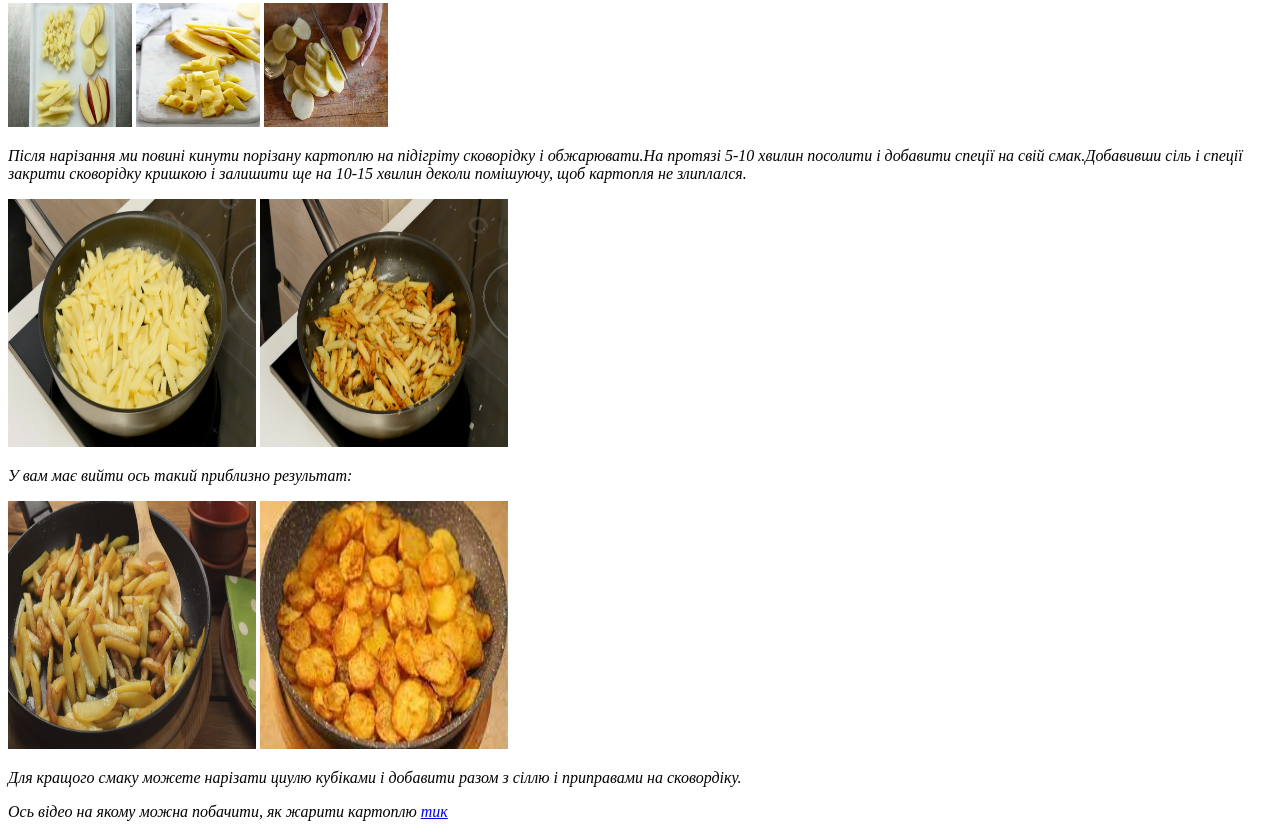
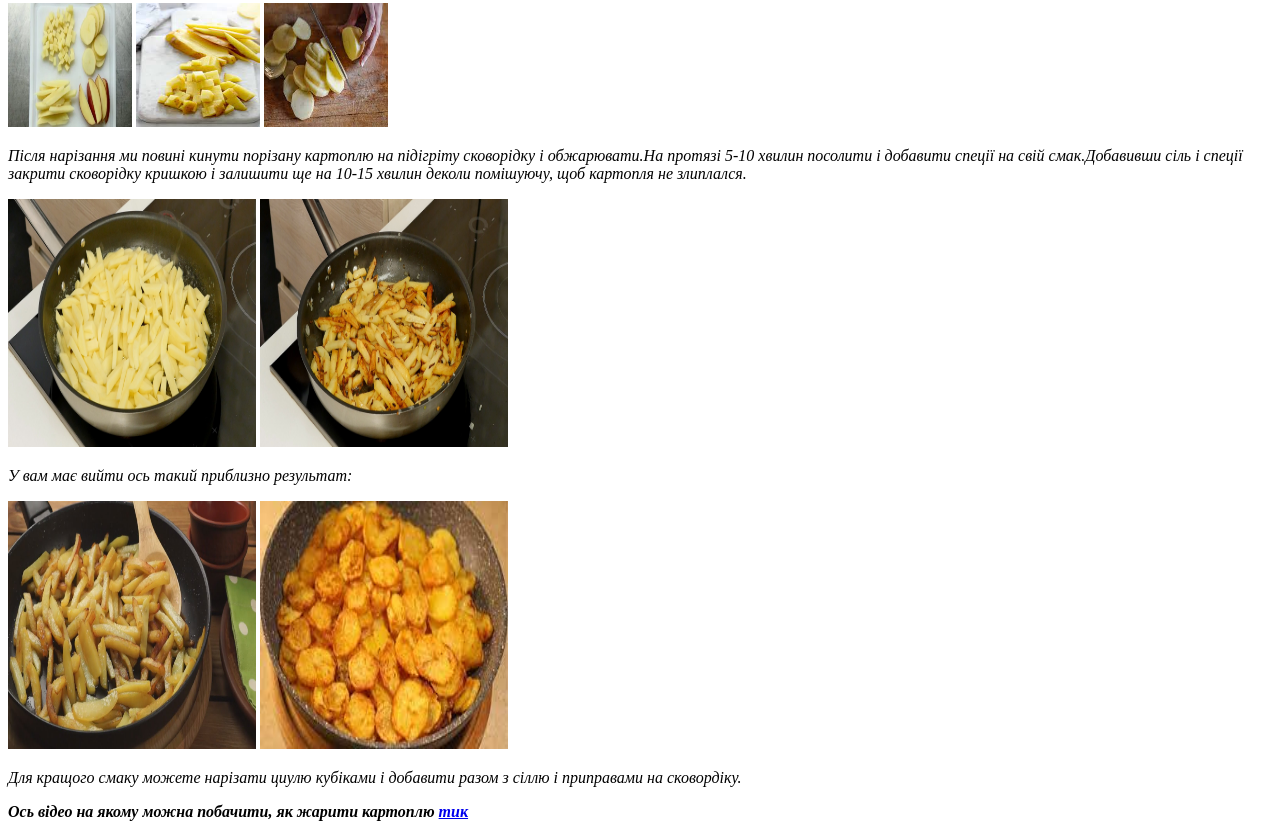
Before and after one commit to muchailouzivert/muchailouzivert.github.io, a plain HTML site: page index.html in a window 1280 px wide. Shown: the part 465-1302 px from the top of the page. Drawn offline with Linux system fonts and the light colour scheme.

Commit message:
Update index.html
 i used bold style of last string to tagged the importat string

```diff
--- a/index.html
+++ b/index.html
@@ -43,7 +43,7 @@
  <img src="potato_9.jpg" alt="" id"img_5" width="248" height="248">
 
  <p style="font-style:italic;">Для кращого смаку можете нарізати циулю кубіками і добавити разом з сіллю і приправами на сковордіку.</p>
- <p style="font-style:italic;">Ось відео на якому можна побачити, як жарити картоплю <a href="https://www.youtube.com/watch?v=68A-VbjBGCU">тик </a> </p>
+ <p style="font-style:italic;"><b>Ось відео на якому можна побачити, як жарити картоплю <a href="https://www.youtube.com/watch?v=68A-VbjBGCU">тик</a></b></p>
 
 
 </body>
```
